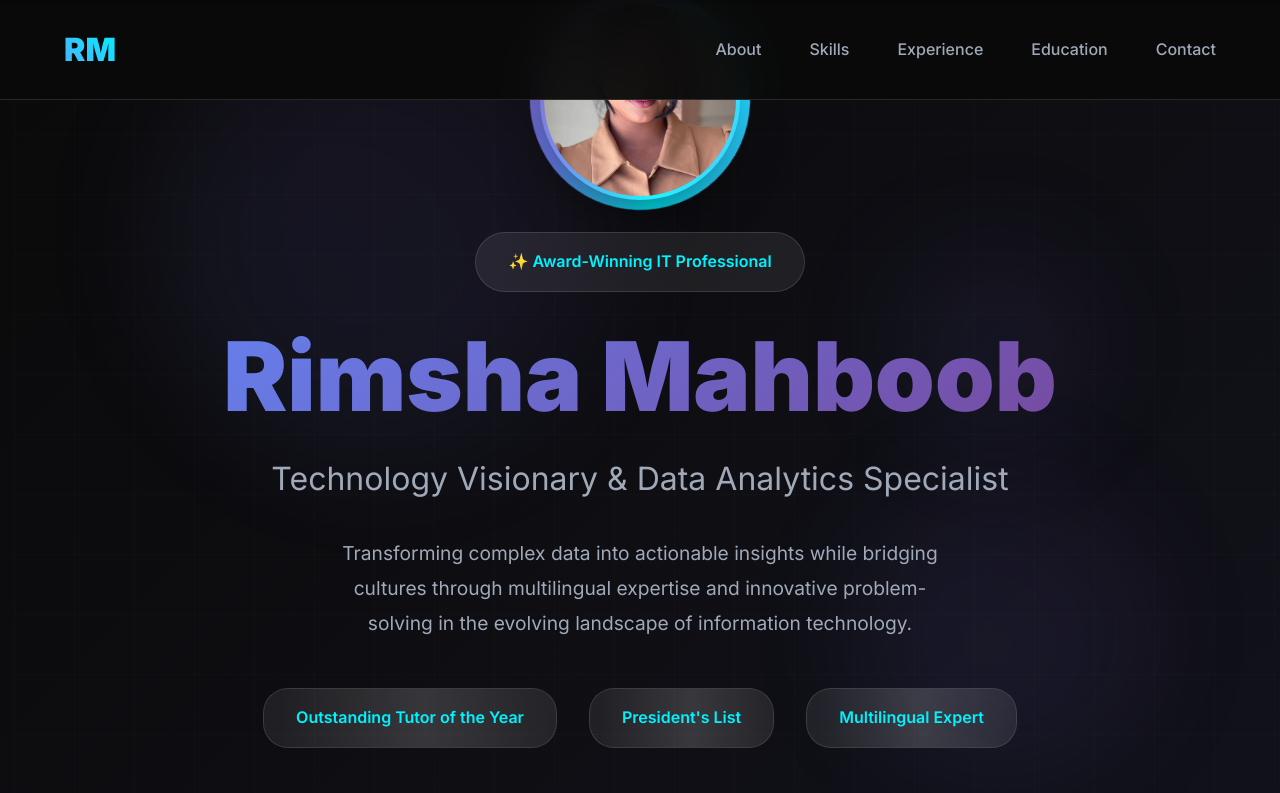
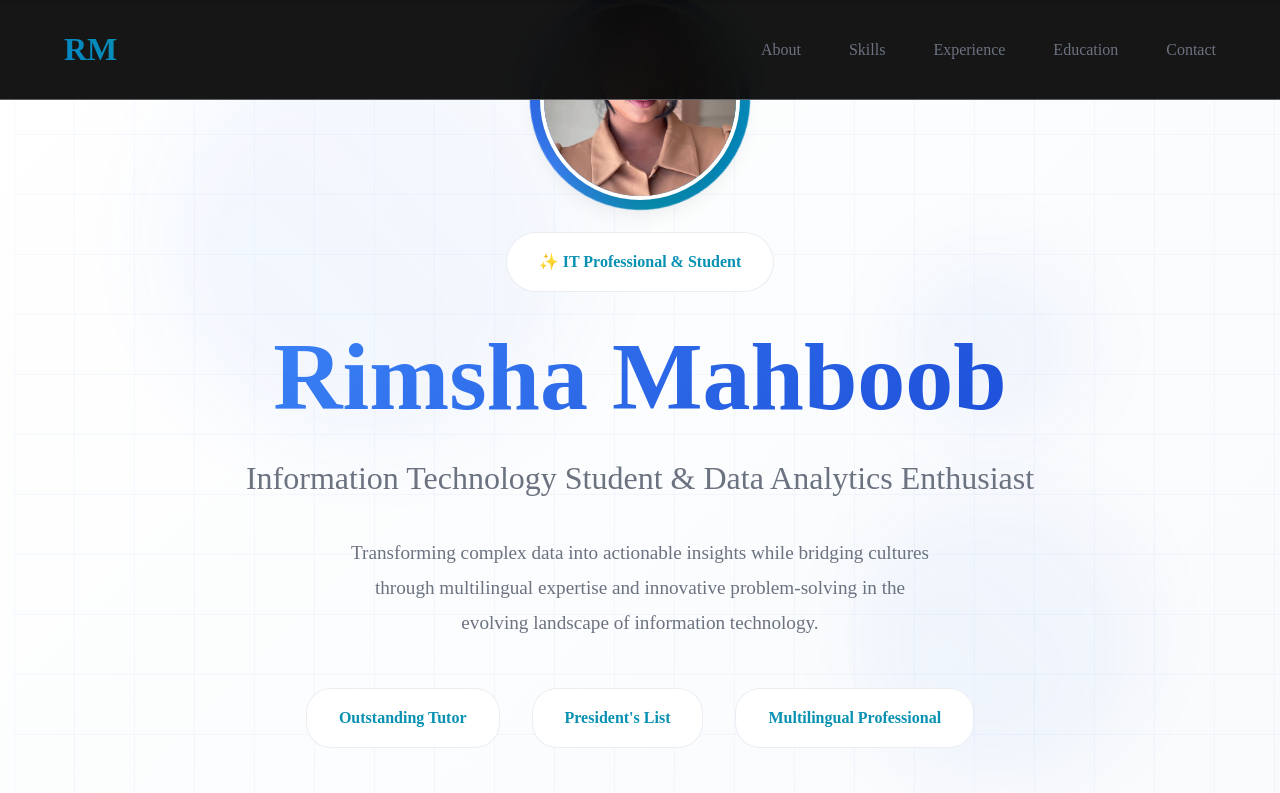
Before and after one commit to rimshaathar/interactiveresume, a plain HTML site: page index.html in a window 1280 px wide. Shown: the top 793 px of the page. Drawn offline with Linux system fonts and the light colour scheme.

Commit message:
Update index.html

```diff
--- a/index.html
+++ b/index.html
@@ -3,23 +3,26 @@
 <head>
     <meta charset="UTF-8">
     <meta name="viewport" content="width=device-width, initial-scale=1.0">
-    <title>Rimsha Mahboob - IT Visionary</title>
-    <meta name="description" content="Rimsha Mahboob - Award-winning IT professional, data analytics specialist, and multilingual technology innovator.">
+    <title>Rimsha Mahboob - IT Professional</title>
+    <meta name="description" content="Rimsha Mahboob - Information Technology student and Records Operations Specialist with expertise in programming, data analytics, and STEM education.">
     <link rel="preconnect" href="https://fonts.googleapis.com">
     <link rel="preconnect" href="https://fonts.gstatic.com" crossorigin>
     <link href="https://fonts.googleapis.com/css2?family=Inter:wght@300;400;500;600;700;800;900&display=swap" rel="stylesheet">
     <style>
         :root {
-            --primary: #667eea;
-            --secondary: #764ba2;
-            --accent: #00f2fe;
-            --accent2: #4facfe;
-            --dark: #0a0a0a;
-            --surface: rgba(255, 255, 255, 0.08);
-            --border: rgba(255, 255, 255, 0.12);
-            --text: #ffffff;
-            --text-muted: #a0a9b8;
-            --shadow: 0 25px 50px -12px rgba(0, 0, 0, 0.5);
+            --primary: #3b82f6;
+            --secondary: #1d4ed8;
+            --accent: #0891b2;
+            --accent2: #0284c7;
+            --light: #ffffff;
+            --surface: rgba(255, 255, 255, 0.95);
+            --surface-alt: rgba(248, 250, 252, 0.9);
+            --border: rgba(203, 213, 225, 0.4);
+            --text: #1f2937;
+            --text-muted: #6b7280;
+            --text-light: #9ca3af;
+            --shadow: 0 10px 25px rgba(0, 0, 0, 0.1);
+            --shadow-light: 0 4px 15px rgba(0, 0, 0, 0.05);
         }
 
         * {
@@ -29,12 +32,13 @@
         }
 
         body {
-            font-family: 'Inter', sans-serif;
-            background: linear-gradient(135deg, var(--dark) 0%, #1a1a2e 50%, #16213e 100%);
+            font-family: 'Times New Roman', Times, serif;
+            background: linear-gradient(135deg, #ffffff 0%, #f8fafc 25%, #f1f5f9 50%, #f8fafc 75%, #ffffff 100%);
             color: var(--text);
             overflow-x: hidden;
             scroll-behavior: smooth;
             line-height: 1.6;
+            min-height: 100vh;
         }
 
         /* Advanced Background */
@@ -58,10 +62,10 @@
         .orb {
             position: absolute;
             border-radius: 50%;
-            background: linear-gradient(45deg, var(--primary), var(--secondary));
-            opacity: 0.1;
+            background: linear-gradient(45deg, rgba(59, 130, 246, 0.1), rgba(29, 78, 216, 0.05));
+            opacity: 0.6;
             animation: float 20s ease-in-out infinite;
-            filter: blur(60px);
+            filter: blur(40px);
         }
 
         .orb:nth-child(1) { width: 400px; height: 400px; top: 10%; left: 10%; animation-delay: 0s; }
@@ -81,8 +85,8 @@
             width: 100%;
             height: 100%;
             background-image:
-                linear-gradient(rgba(255, 255, 255, 0.02) 1px, transparent 1px),
-                linear-gradient(90deg, rgba(255, 255, 255, 0.02) 1px, transparent 1px);
+                linear-gradient(rgba(59, 130, 246, 0.05) 1px, transparent 1px),
+                linear-gradient(90deg, rgba(59, 130, 246, 0.05) 1px, transparent 1px);
             background-size: 60px 60px;
             animation: gridMove 30s linear infinite;
         }
@@ -97,11 +101,12 @@
             position: fixed;
             top: 0;
             width: 100%;
-            background: rgba(10, 10, 10, 0.95);
+            background: rgba(255, 255, 255, 0.95);
             backdrop-filter: blur(20px);
             border-bottom: 1px solid var(--border);
             z-index: 1000;
             transition: all 0.3s ease;
+            box-shadow: var(--shadow-light);
         }
 
         .nav {
@@ -185,7 +190,7 @@
             height: 100%;
             object-fit: cover;
             border-radius: 50%;
-            border: 4px solid var(--border);
+            border: 4px solid var(--light);
             box-shadow: var(--shadow);
             transition: all 0.4s ease;
             position: relative;
@@ -212,7 +217,7 @@
 
         .profile-image:hover img {
             transform: scale(1.05);
-            box-shadow: 0 25px 50px rgba(79, 172, 254, 0.3);
+            box-shadow: 0 25px 50px rgba(59, 130, 246, 0.2);
         }
 
         /* About Section Profile */
@@ -933,22 +938,22 @@
             <div class="profile-image">
                 <img src="profile1.jpg" alt="Rimsha Mahboob - Professional Photo">
             </div>
-            <div class="hero-badge">✨ Award-Winning IT Professional</div>
+            <div class="hero-badge">✨ IT Professional & Student</div>
             <h1 class="hero-title">Rimsha Mahboob</h1>
-            <p class="hero-subtitle">Technology Visionary & Data Analytics Specialist</p>
+            <p class="hero-subtitle">Information Technology Student & Data Analytics Enthusiast</p>
             <p class="hero-description">
                 Transforming complex data into actionable insights while bridging cultures through multilingual expertise and innovative problem-solving in the evolving landscape of information technology.
             </p>
 
             <div class="achievements">
                 <div class="achievement">
-                    <div class="achievement-text">Outstanding Tutor of the Year</div>
+                    <div class="achievement-text">Outstanding Tutor</div>
                 </div>
                 <div class="achievement">
                     <div class="achievement-text">President's List</div>
                 </div>
                 <div class="achievement">
-                    <div class="achievement-text">Multilingual Expert</div>
+                    <div class="achievement-text">Multilingual Professional</div>
                 </div>
             </div>
 
```
